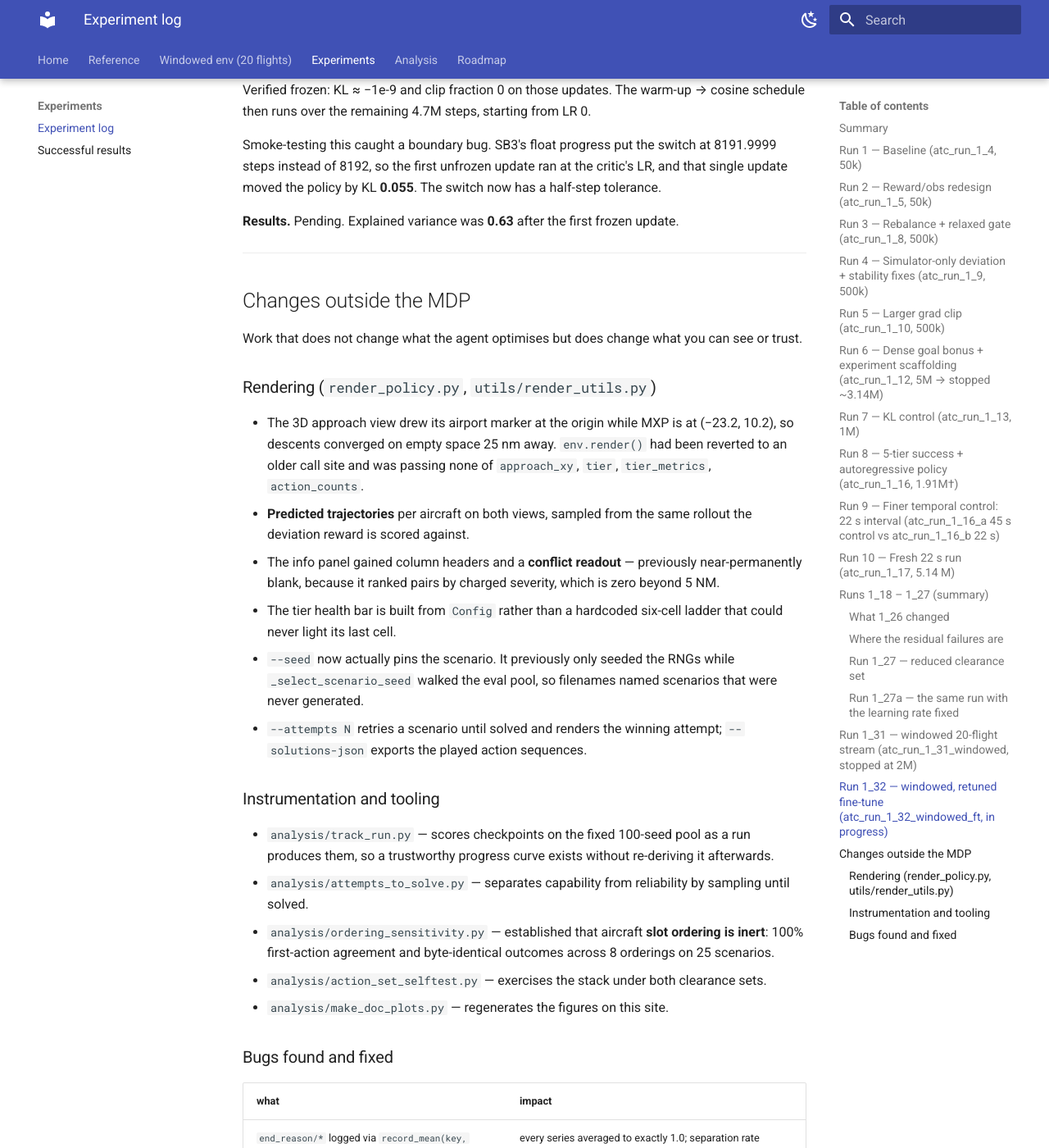
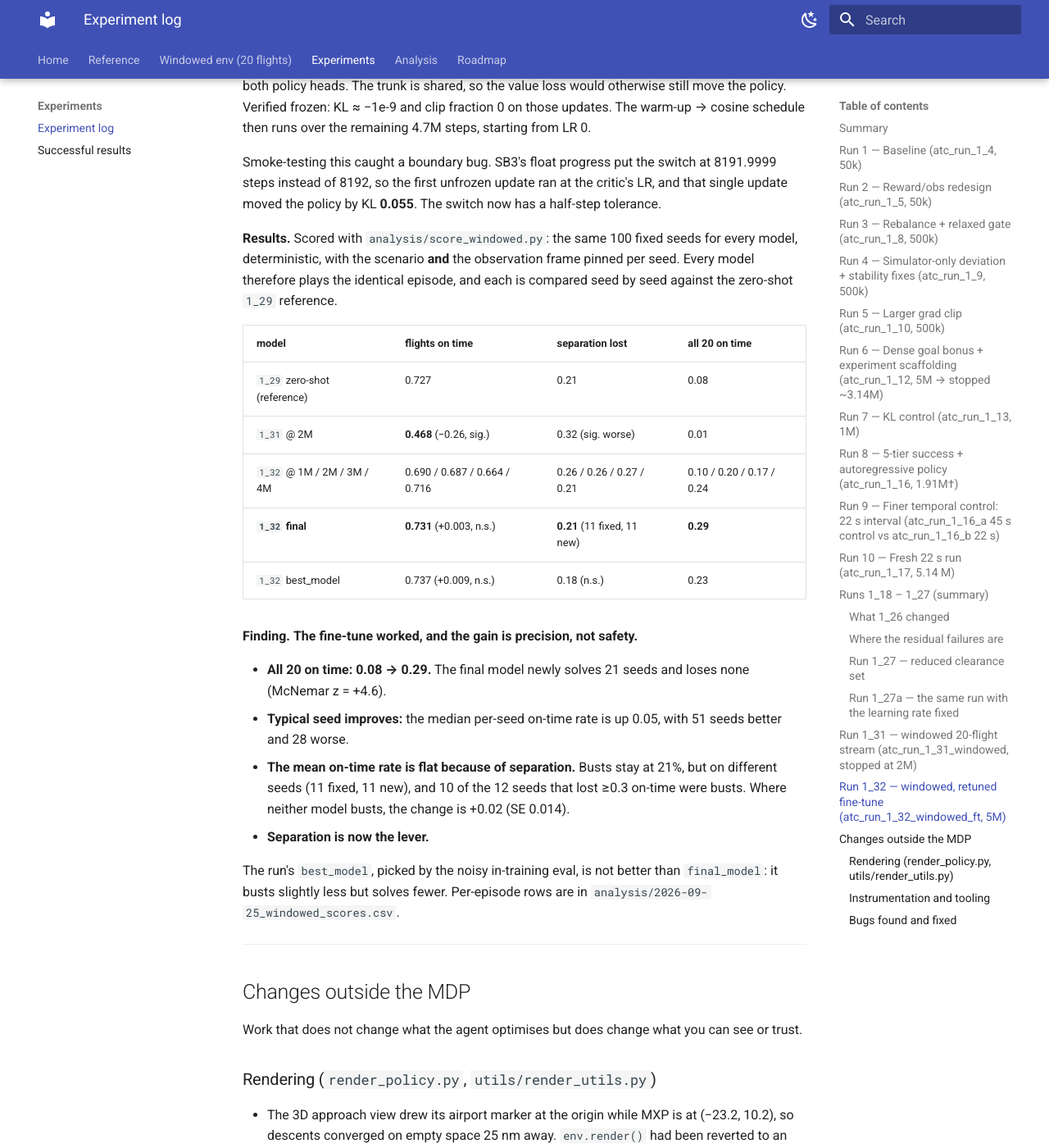
Before and after one commit to leander-grech/tada-single-agent-docs, an MkDocs documentation site: the page built from docs/experiments.md, in a window 1280 px wide and 1400 px high, scrolled down 17983 px. Shown: the whole window at 82% size. Built offline with MkDocs 1.6.1 and Material for MkDocs 9.7.7, drawn with Linux system fonts in a browser that asks for light colours; some of the changed text lies outside the part shown.

Commit message:
Score run 1_32: all 20 on time 0.08 -> 0.29 on 100 paired seeds; separation now the limit
Co-Authored-By: Claude Opus 5.5 <noreply@anthropic.com>
Claude-Session: https://claude.ai/code/session_01Mb5WPbH9cyPgKn9uXrU1As

```diff
--- a/docs/experiments.md
+++ b/docs/experiments.md
@@ -16,7 +16,9 @@
     **Runs [1_31](#run-1_31) and [1_32](#run-1_32)** are on the [windowed 20-flight
     env](windowed.md), a different MDP, so their numbers are not comparable with the table
     below. `1_31` made its warm start worse (on-time 0.79 → 0.49) at a fresh-run learning rate;
-    `1_32` re-runs it as a proper fine-tune.
+    `1_32` re-runs it as a proper fine-tune and **works**: all 20 flights on time 0.08 → 0.29
+    (21 seeds newly solved, none lost). Separation losses are unchanged at 21% and are now
+    the limit.
 
     Also here: [changes outside the MDP](#non-mdp-changes) — rendering, tooling, and seven
     infrastructure bugs, several of which had been silently wrong for many runs.
@@ -543,7 +545,7 @@ scale, not the per-flight one. So the actor took full-size steps on bad advantag
 **A warm start onto a new reward needs a fine-tuning schedule, not a fresh-run one.** Retuned
 as [`1_32`](#run-1_32).
 
-## Run 1_32 — windowed, retuned fine-tune (`atc_run_1_32_windowed_ft`, in progress) { #run-1_32 }
+## Run 1_32 — windowed, retuned fine-tune (`atc_run_1_32_windowed_ft`, 5M) { #run-1_32 }
 
 **Changes.** Same MDP and warm start as `1_31`. Only the optimisation changes:
 
@@ -562,7 +564,33 @@ Smoke-testing this caught a boundary bug. SB3's float progress put the switch at
 instead of 8192, so the first unfrozen update ran at the critic's LR, and that single update moved
 the policy by KL **0.055**. The switch now has a half-step tolerance.
 
-**Results.** Pending. Explained variance was **0.63** after the first frozen update.
+**Results.** Scored with `analysis/score_windowed.py`: the same 100 fixed seeds for every model,
+deterministic, with the scenario **and** the observation frame pinned per seed. Every model
+therefore plays the identical episode, and each is compared seed by seed against the zero-shot
+`1_29` reference.
+
+| model | flights on time | separation lost | all 20 on time |
+|---|---|---|---|
+| `1_29` zero-shot (reference) | 0.727 | 0.21 | 0.08 |
+| `1_31` @ 2M | **0.468** (−0.26, sig.) | 0.32 (sig. worse) | 0.01 |
+| `1_32` @ 1M / 2M / 3M / 4M | 0.690 / 0.687 / 0.664 / 0.716 | 0.26 / 0.26 / 0.27 / 0.21 | 0.10 / 0.20 / 0.17 / 0.24 |
+| **`1_32` final** | **0.731** (+0.003, n.s.) | **0.21** (11 fixed, 11 new) | **0.29** |
+| `1_32` best_model | 0.737 (+0.009, n.s.) | 0.18 (n.s.) | 0.23 |
+
+**Finding.** **The fine-tune worked, and the gain is precision, not safety.**
+
+- **All 20 on time: 0.08 → 0.29.** The final model newly solves 21 seeds and loses none
+  (McNemar z = +4.6).
+- **Typical seed improves:** the median per-seed on-time rate is up 0.05, with 51 seeds better
+  and 28 worse.
+- **The mean on-time rate is flat because of separation.** Busts stay at 21%, but on different
+  seeds (11 fixed, 11 new), and 10 of the 12 seeds that lost ≥0.3 on-time were busts. Where
+  neither model busts, the change is +0.02 (SE 0.014).
+- **Separation is now the lever.**
+
+The run's `best_model`, picked by the noisy in-training eval, is not better than `final_model`:
+it busts slightly less but solves fewer. Per-episode rows are in
+`analysis/2026-09-25_windowed_scores.csv`.
 
 ---
 
```
Also changed, not shown: docs/index.md (+1 -1 lines), docs/windowed.md (+3 -1 lines).
